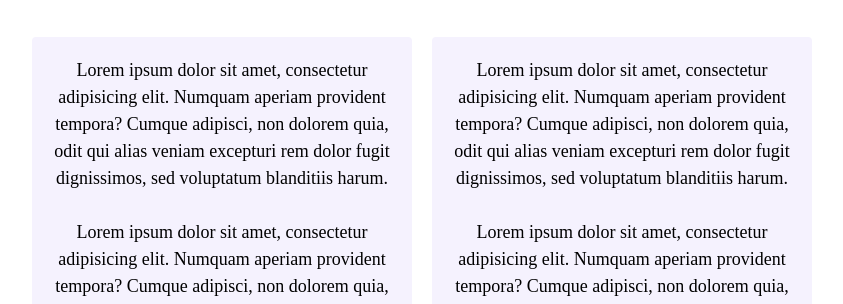
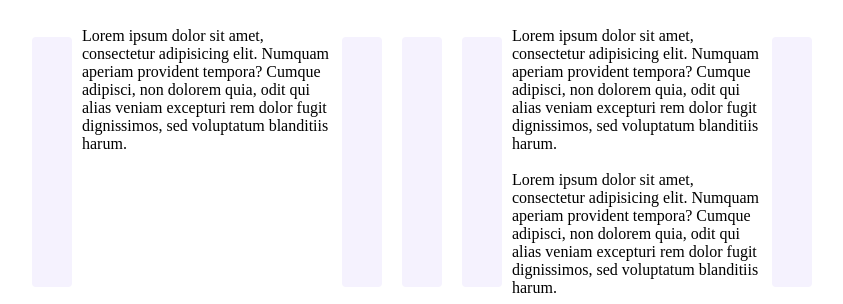
Before and after one commit to YrimuhMburu/PROJECT-Responsive, a plain HTML site: page about.html in a window 1280 px wide. Shown: the part 219-523 px from the top of the page, without its empty margins (218-1061 px from the left). Drawn offline with Linux system fonts and the light colour scheme.

Commit message:
Update about.html

```diff
--- a/about.html
+++ b/about.html
@@ -13,6 +13,23 @@
     <h3>Front-end developer from Nairobi, Kenya</h3>
     <div class="about-paragraphs">
       <p>
+        <div class="container">
+        <div class="row">
+            <div class="col-sm-6-border">
+        Lorem ipsum dolor sit amet, consectetur adipisicing elit. Numquam
+        aperiam provident tempora? Cumque adipisci, non dolorem quia, odit qui
+        alias veniam excepturi rem dolor fugit dignissimos, sed voluptatum
+        blanditiis harum.
+
+        </div></div></div>
+        <br />
+        <br />
+        </p>
+      <p>
+        <p>
+        <div class="container">
+        <div class="row">
+            <div class="col-sm-6-border">
         Lorem ipsum dolor sit amet, consectetur adipisicing elit. Numquam
         aperiam provident tempora? Cumque adipisci, non dolorem quia, odit qui
         alias veniam excepturi rem dolor fugit dignissimos, sed voluptatum
@@ -23,18 +40,11 @@
         aperiam provident tempora? Cumque adipisci, non dolorem quia, odit qui
         alias veniam excepturi rem dolor fugit dignissimos, sed voluptatum
         blanditiis harum.
-      </p>
-      <p>
-        Lorem ipsum dolor sit amet, consectetur adipisicing elit. Numquam
-        aperiam provident tempora? Cumque adipisci, non dolorem quia, odit qui
-        alias veniam excepturi rem dolor fugit dignissimos, sed voluptatum
-        blanditiis harum.
-        <br />
-        <br />
-        Lorem ipsum dolor sit amet, consectetur adipisicing elit. Numquam
-        aperiam provident tempora? Cumque adipisci, non dolorem quia, odit qui
-        alias veniam excepturi rem dolor fugit dignissimos, sed voluptatum
-        blanditiis harum.
+         </div></div></div>
+
+
+
+
       </p>
     </div>
     <div id="contact">
```
